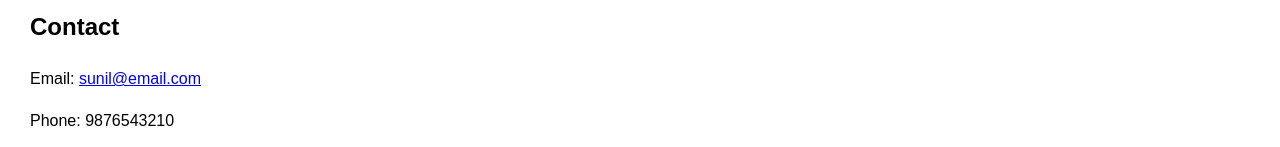
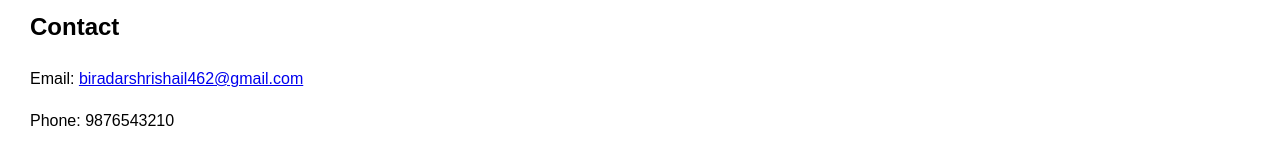
Before and after one commit to biradarshrishail46/portfolio, a plain HTML site: page index.html in a window 1280 px wide. Shown: the part 1940-2087 px from the top of the page. Drawn offline with Linux system fonts and the light colour scheme.

Commit message:
Update contact email address in index.html

```diff
--- a/index.html
+++ b/index.html
@@ -78,7 +78,7 @@
 <section id="contact">
     <h2>Contact</h2>
 
-    <p>Email: <a href="mailto:sunil@email.com">sunil@email.com</a></p>
+    <p>Email: <a href="mailto:biradarshrishail462@gmail.com">biradarshrishail462@gmail.com</a></p>
     <p>Phone: 9876543210</p>
 
     <form id="contactForm">
```
